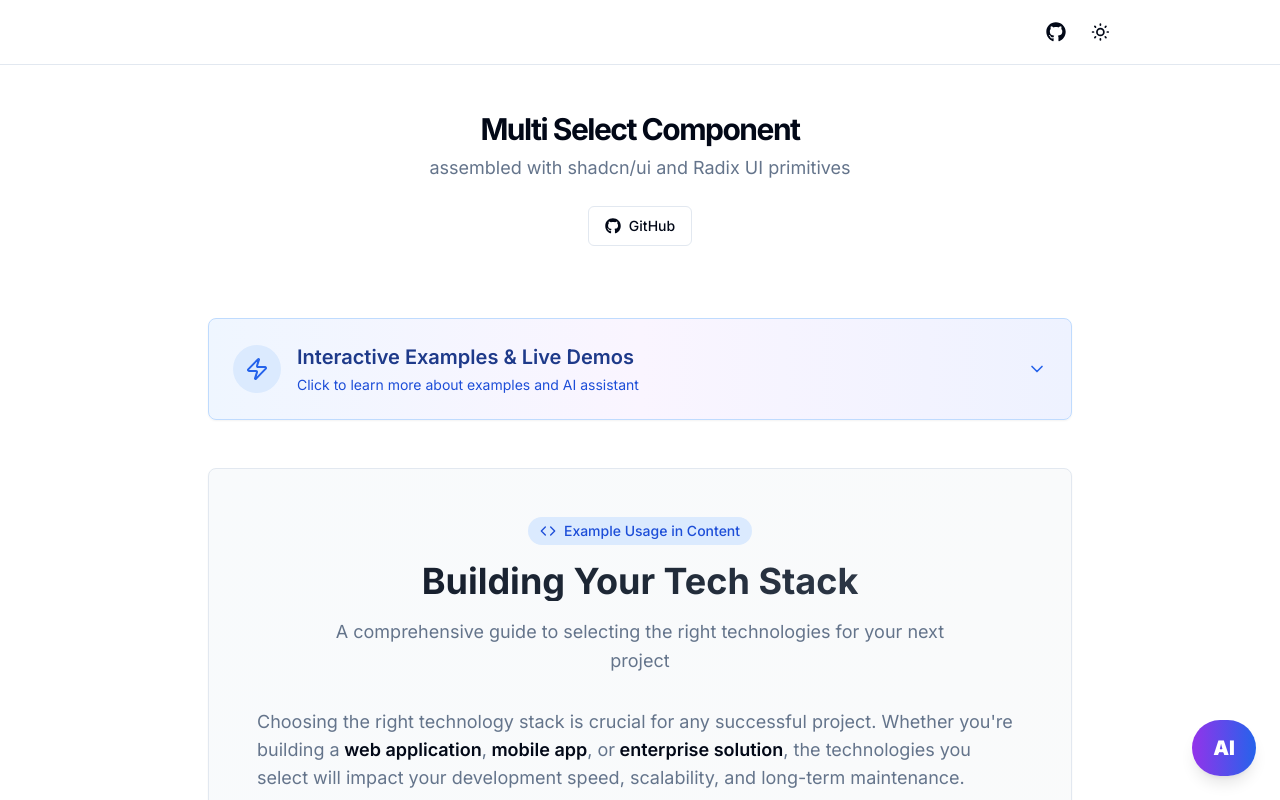
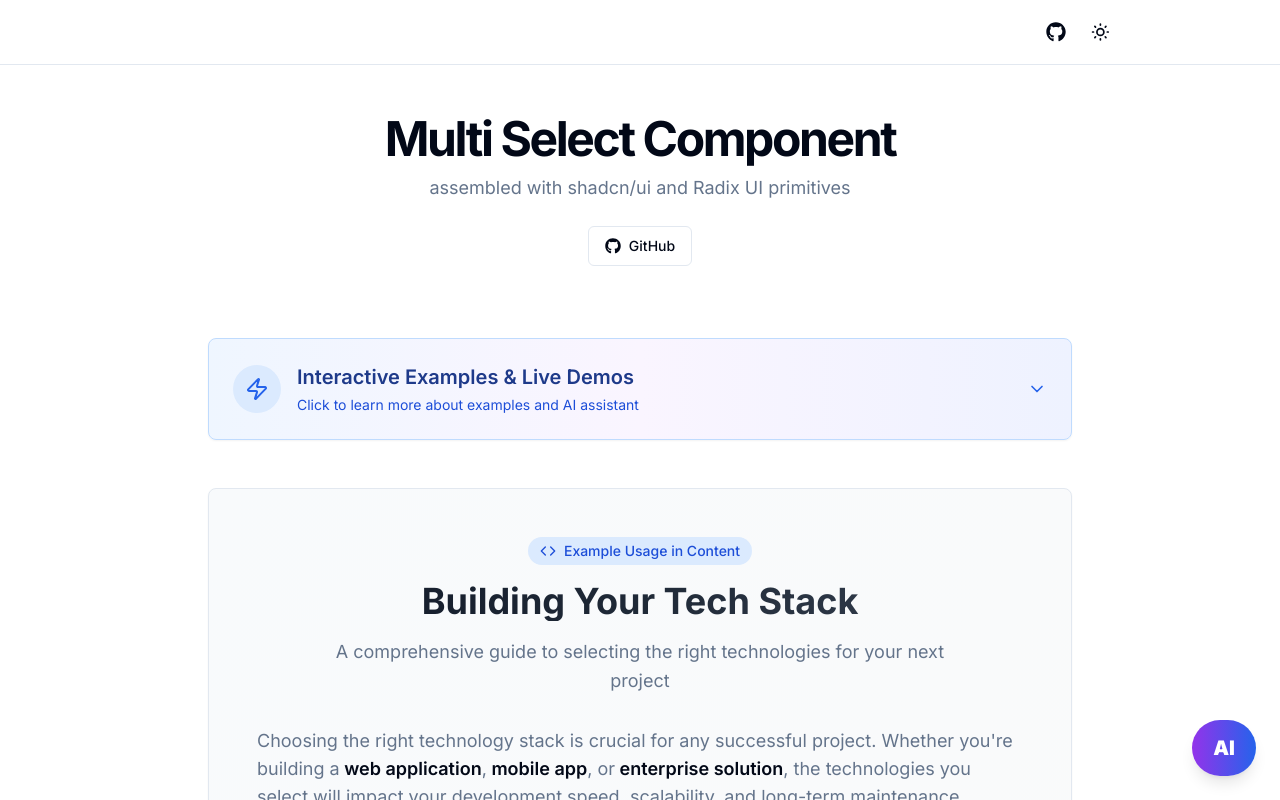
Before and after one commit to sersavan/shadcn-multi-select-component, a Next.js app: page / in a window 1280 px wide. Shown: the top 800 px of the page. Built offline with nearby package versions, Linux system fonts and the light colour scheme.

Commit message:
refactor: Clean up formatting and indentation in page-header component

```diff
--- a/src/components/page-header.tsx
+++ b/src/components/page-header.tsx
@@ -13,8 +13,7 @@ function PageHeader({
 				"mx-auto flex max-w-[980px] flex-col items-center gap-2 py-4 mt-4",
 				className
 			)}
-      {...props}
-    >
+			{...props}>
 			{children}
 		</section>
 	);
@@ -27,7 +26,7 @@ function PageHeaderHeading({
 	return (
 		<h1
 			className={cn(
-        "text-center text-2xl font-bold leading-tight tracking-tighter md:text-3xl lg:leading-[1.1]",
+				"text-center text-4xl font-bold leading-tight tracking-tighter md:text-5xl lg:leading-[1.1]",
 				className
 			)}
 			{...props}
```
Lines whose indentation alone changed are shown as unchanged.
